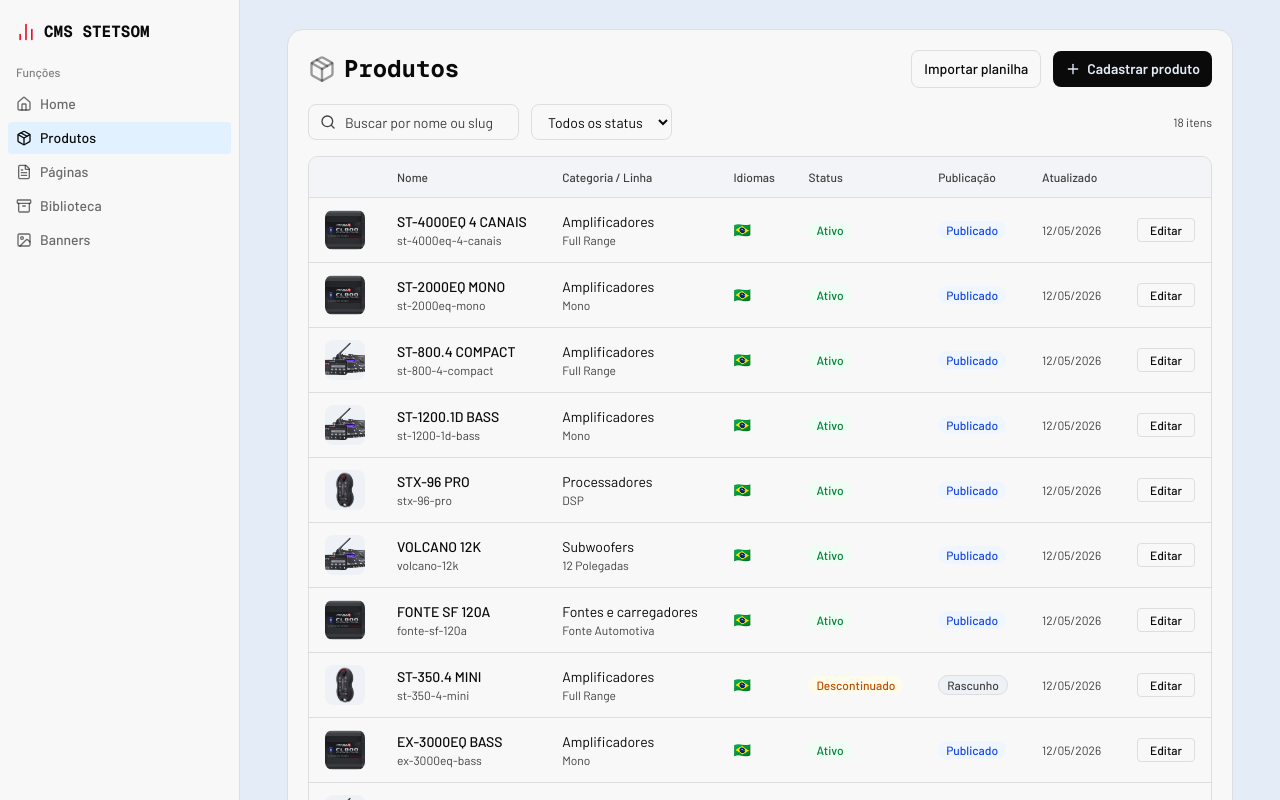
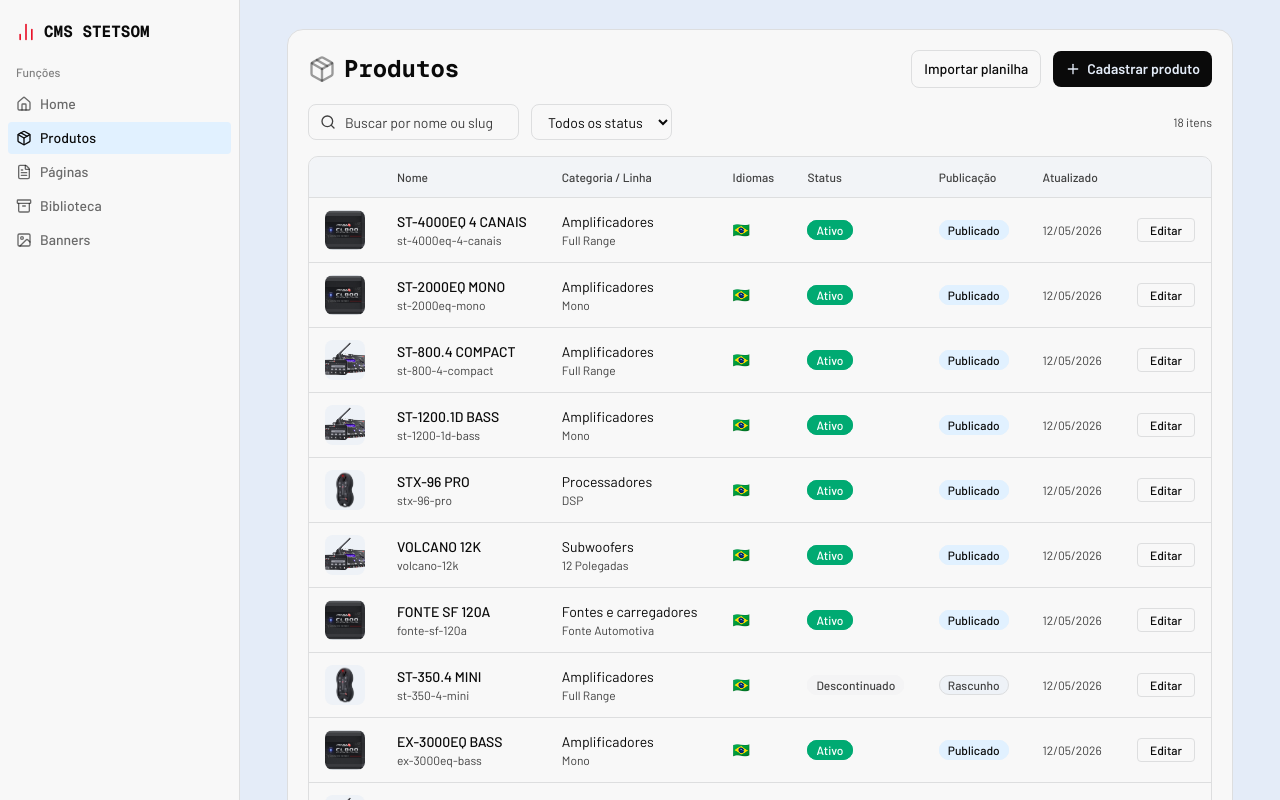
Before and after one commit to PlazaCC/stetsom-front, a Next.js app: page /admin/produtos in a window 1280 px wide. Shown: the top 800 px of the page. Built offline with nearby package versions, Linux system fonts and the light colour scheme; a web font is replaced by a local one.

Commit message:
fix: apply final review fixes across admin components and update styling to use semantic tokens

```diff
--- a/src/app/[locale]/(site)/_components/featured-products.tsx
+++ b/src/app/[locale]/(site)/_components/featured-products.tsx
@@ -43,7 +43,7 @@ export function FeaturedProducts({
   }, [activeTab, featuredProducts]);
 
   return (
-    <section className="flex w-full justify-center bg-white py-12">
+    <section className="flex w-full justify-center bg-background py-12">
       <Container>
         <div className="mb-6 sm:mb-8">
           <div className="hidden lg:flex items-stretch justify-between gap-6">
--- a/src/app/[locale]/(site)/_components/hero-carousel.tsx
+++ b/src/app/[locale]/(site)/_components/hero-carousel.tsx
@@ -1,11 +1,11 @@
 "use client";
 
+import { Link } from "@/i18n/navigation";
 import type { HeroBannerSlide } from "@/lib/api/contracts";
-import { Link } from "@/i18n/navigation";
 import { cn } from "@/lib/utils";
+import { useTranslations } from "next-intl";
 import Image from "next/image";
 import { useRef } from "react";
-import { useTranslations } from "next-intl";
 import "swiper/css";
 import "swiper/css/pagination";
 import { A11y, Autoplay, Pagination } from "swiper/modules";
@@ -13,8 +13,6 @@ import { Swiper, SwiperSlide } from "swiper/react";
 
 const AUTOPLAY_INTERVAL_MS = 12000;
 const HERO_HEIGHT_CLASS = "h-130 sm:h-155 lg:h-175";
-const HERO_OVERLAY_GRADIENT =
-  "linear-gradient(180deg, rgba(0, 0, 0, 0) 72%, rgba(0, 0, 0, 1) 100%)";
 
 interface HeroCarouselProps {
   slides: HeroBannerSlide[];
@@ -94,10 +92,7 @@ export default function HeroCarousel({ slides }: Readonly<HeroCarouselProps>) {
                 sizes="100vw"
                 priority={index === 0}
               />
-              <div
-                className="absolute inset-0 z-10"
-                style={{ background: HERO_OVERLAY_GRADIENT }}
-              />
+              <div className="absolute inset-0 z-10 bg-gradient-fade-black" />
 
               {(slide.label || slide.title) && (
                 <div className="pointer-events-none absolute bottom-0 left-0 z-20 px-6 pb-12 sm:px-8 lg:px-42.5">
--- a/src/app/admin/_components/crud/admin-block-builder.tsx
+++ b/src/app/admin/_components/crud/admin-block-builder.tsx
@@ -186,7 +186,7 @@ function BlockTypeModal({
 }) {
   return (
     <div
-      className="fixed inset-0 z-50 flex items-center justify-center bg-black/40 p-4"
+      className="fixed inset-0 z-50 flex items-center justify-center bg-cms-overlay p-4"
       onClick={onClose}
     >
       <div
--- a/src/app/admin/_components/crud/admin-status-toggle.tsx
+++ b/src/app/admin/_components/crud/admin-status-toggle.tsx
@@ -31,7 +31,7 @@ export function AdminStatusToggle({
       <span className="sr-only">{active ? "Desativar" : "Ativar"}</span>
       <span
         className={cn(
-          "pointer-events-none block size-4 rounded-full bg-white shadow-sm transition-transform",
+          "pointer-events-none block size-4 rounded-full bg-background shadow-sm transition-transform",
           active ? "translate-x-4" : "translate-x-0",
         )}
       />
--- a/src/app/admin/produtos/page.tsx
+++ b/src/app/admin/produtos/page.tsx
@@ -108,8 +108,8 @@ export default function AdminProdutos() {
         <span
           className={
             row.status === "ACTIVE"
-              ? "rounded-full bg-green-50 px-2 py-0.5 text-xs font-medium text-green-700"
-              : "rounded-full bg-amber-50 px-2 py-0.5 text-xs font-medium text-amber-700"
+              ? "rounded-full border border-cms-step-done bg-cms-step-done px-2 py-0.5 text-xs font-medium text-white"
+              : "rounded-full border border-cms-step-pending bg-cms-step-pending px-2 py-0.5 text-xs font-medium text-muted-foreground"
           }
         >
           {STATUS_LABELS[row.status]}
@@ -123,7 +123,7 @@ export default function AdminProdutos() {
         <span
           className={
             row.is_published
-              ? "rounded-full bg-blue-50 px-2 py-0.5 text-xs font-medium text-blue-700"
+              ? "rounded-full border border-cms-active-item bg-cms-active-item px-2 py-0.5 text-xs font-medium text-foreground"
               : "rounded-full border border-border bg-muted px-2 py-0.5 text-xs font-medium text-muted-foreground"
           }
         >
--- a/src/app/admin/usuarios/page.tsx
+++ b/src/app/admin/usuarios/page.tsx
@@ -19,7 +19,7 @@ import type {
   UpdateAdminUserInput,
   UserRole,
 } from "@/lib/api/contracts";
-import { Users, Plus } from "lucide-react";
+import { Plus, Users } from "lucide-react";
 import { useState } from "react";
 
 const ROLE_LABELS: Record<UserRole, string> = {
@@ -38,11 +38,11 @@ function RoleBadge({ role }: { role: UserRole }) {
 
 function StatusBadge({ active }: { active: boolean }) {
   return active ? (
-    <span className="rounded-full bg-green-50 px-2 py-0.5 text-xs font-medium text-green-700">
+    <span className="rounded-full border border-cms-step-done bg-cms-step-done px-2 py-0.5 text-xs font-medium text-white">
       Ativo
     </span>
   ) : (
-    <span className="rounded-full bg-amber-50 px-2 py-0.5 text-xs font-medium text-amber-700">
+    <span className="rounded-full border border-cms-step-pending bg-cms-step-pending px-2 py-0.5 text-xs font-medium text-muted-foreground">
       Inativo
     </span>
   );
@@ -71,7 +71,7 @@ function UserForm({ user, onClose, onSave, isPending }: UserFormProps) {
   }
 
   return (
-    <div className="fixed inset-0 z-50 flex items-center justify-center bg-black/40 p-4">
+    <div className="fixed inset-0 z-50 flex items-center justify-center bg-cms-overlay p-4">
       <div className="w-full max-w-md">
         <AdminFormSection
           title={user ? "Editar Usuário" : "Novo Usuário"}
```
Also changed, not shown: 1 other file (tests, documents, lock files or other folders).
